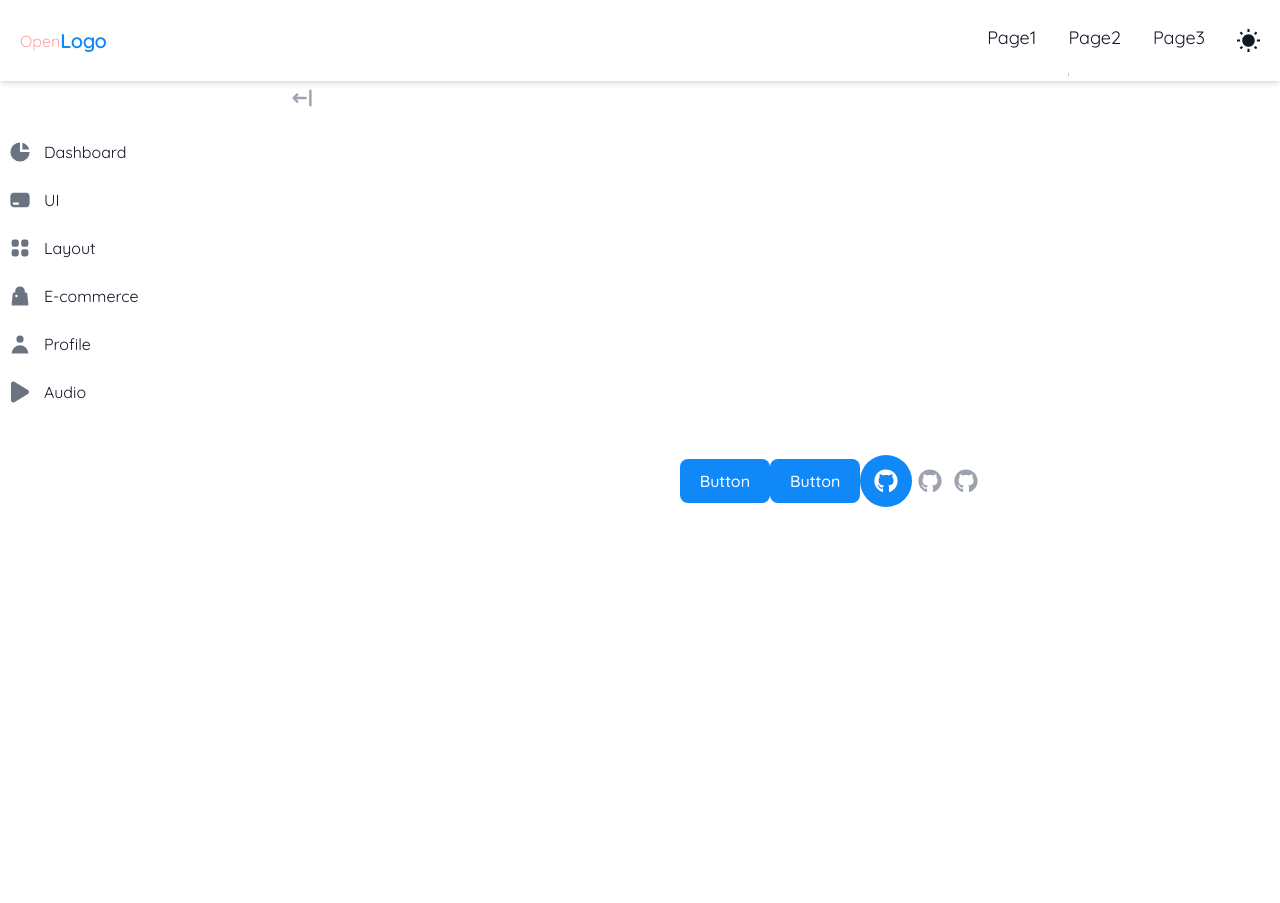
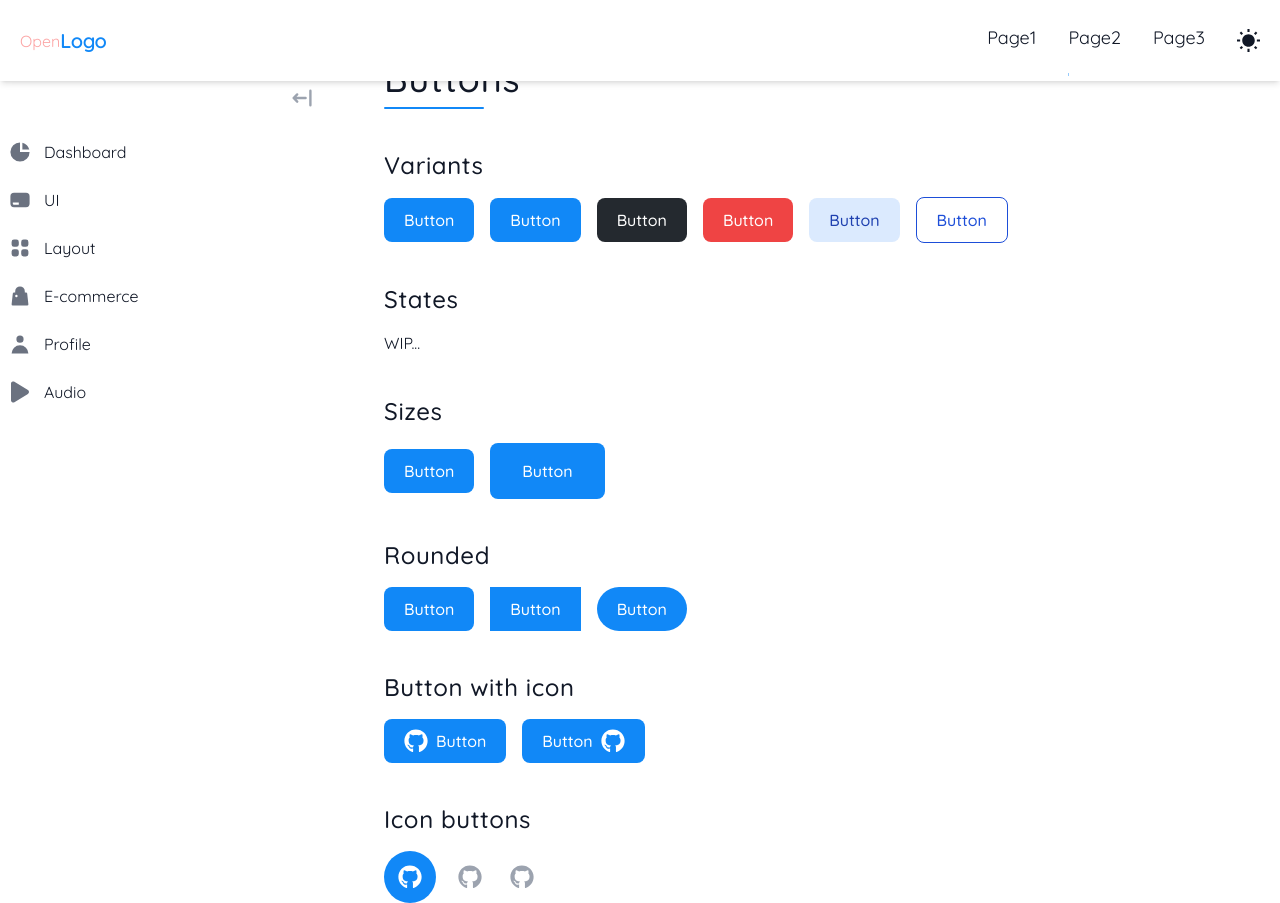
Before and after one commit to brozinsky/app-template, a React (Vite) app: page /components/button in a window 1280 px wide. Before the commit the page ends 881 px from the top, so only its background shows below. Built offline with nearby package versions, Linux system fonts and the light colour scheme.

Commit message:
chore(button): add components to button page showcase

```diff
--- a/src/pages/components/ButtonPage.jsx
+++ b/src/pages/components/ButtonPage.jsx
@@ -1,6 +1,7 @@
 import WithWrapper from "@/components/HOC/WithWrapper";
 import Button from "@/elements/buttons/Button";
 import ButtonIcon from "@/elements/buttons/ButtonIcon";
+import Typography from "@/components/elements/Typography";
 
 const Icon = () => {
     return (
@@ -16,11 +17,68 @@ const Icon = () => {
 const ButtonPage = () => {
     return (
         <>
-            <Button label="Button" variant="primary" />
-            <Button label="Button" variant="shine" />
-            <ButtonIcon icon={<Icon />} />
-            <ButtonIcon size={"sm"} rounded={"lg"} color={"gray"} variant={"secondary"} icon={<Icon />} />
-            <ButtonIcon size={"sm"} color={"transparent"} variant={"secondary"} icon={<Icon />} />
+            <div className="w-full max-w-5xl">
+                <Typography variant="h1" size="h3" decoration="lineBot" className={"font-medium mb-8"}>
+                    Buttons
+                </Typography>
+                <div className="mt-10">
+                    <Typography variant="h2" size="h5" decoration="" className={"mb-4"}>
+                        Variants
+                    </Typography>
+                    <div className="flex gap-4 items-center">
+                        <Button label="Button" variant="primary" />
+                        <Button label="Button" variant="shine" />
+                        <Button label="Button" variant="mono" />
+                        <Button label="Button" variant="danger" />
+                        <Button label="Button" variant="neon" />
+                        <Button label="Button" variant="outlined" />
+                    </div>
+                </div>
+                <div className="mt-10">
+                    <Typography variant="h2" size="h5" decoration="" className={"mb-4"}>
+                        States
+                    </Typography>
+                    WIP...
+                </div>
+                <div className="mt-10">
+                    <Typography variant="h2" size="h5" decoration="" className={"mb-4"}>
+                        Sizes
+                    </Typography>
+                    <div className="flex gap-4 items-center">
+                        <Button size={"default"} label="Button" variant="primary" />
+                        <Button size={"lg"} label="Button" variant="primary" />
+                    </div>
+                </div>
+                <div className="mt-10">
+                    <Typography variant="h2" size="h5" decoration="" className={"mb-4"}>
+                        Rounded
+                    </Typography>
+                    <div className="flex gap-4 items-center">
+                        <Button rounded={"default"} label="Button" />
+                        <Button rounded={"none"} label="Button" />
+                        <Button rounded={"full"} label="Button" />
+                    </div>
+                </div>
+                <div className="mt-10">
+                    <Typography variant="h2" size="h5" decoration="" className={"mb-4"}>
+                        Button with icon
+                    </Typography>
+                    <div className="flex gap-4 items-center">
+                        <Button startIcon={<Icon />} label="Button" />
+                        <Button endIcon={<Icon />} label="Button" />
+                    </div>
+                </div>
+                <div className="mt-10">
+                    <Typography variant="h2" size="h5" decoration="" className={"mb-4"}>
+                        Icon buttons
+                    </Typography>
+                    <div className="flex gap-4 items-center">
+                        <ButtonIcon icon={<Icon />} />
+                        <ButtonIcon size={"sm"} rounded={"lg"} color={"gray"} variant={"secondary"} icon={<Icon />} />
+                        <ButtonIcon size={"sm"} color={"transparent"} variant={"secondary"} icon={<Icon />} />
+                    </div>
+                </div>
+            </div>
         </>
     );
 };
```
